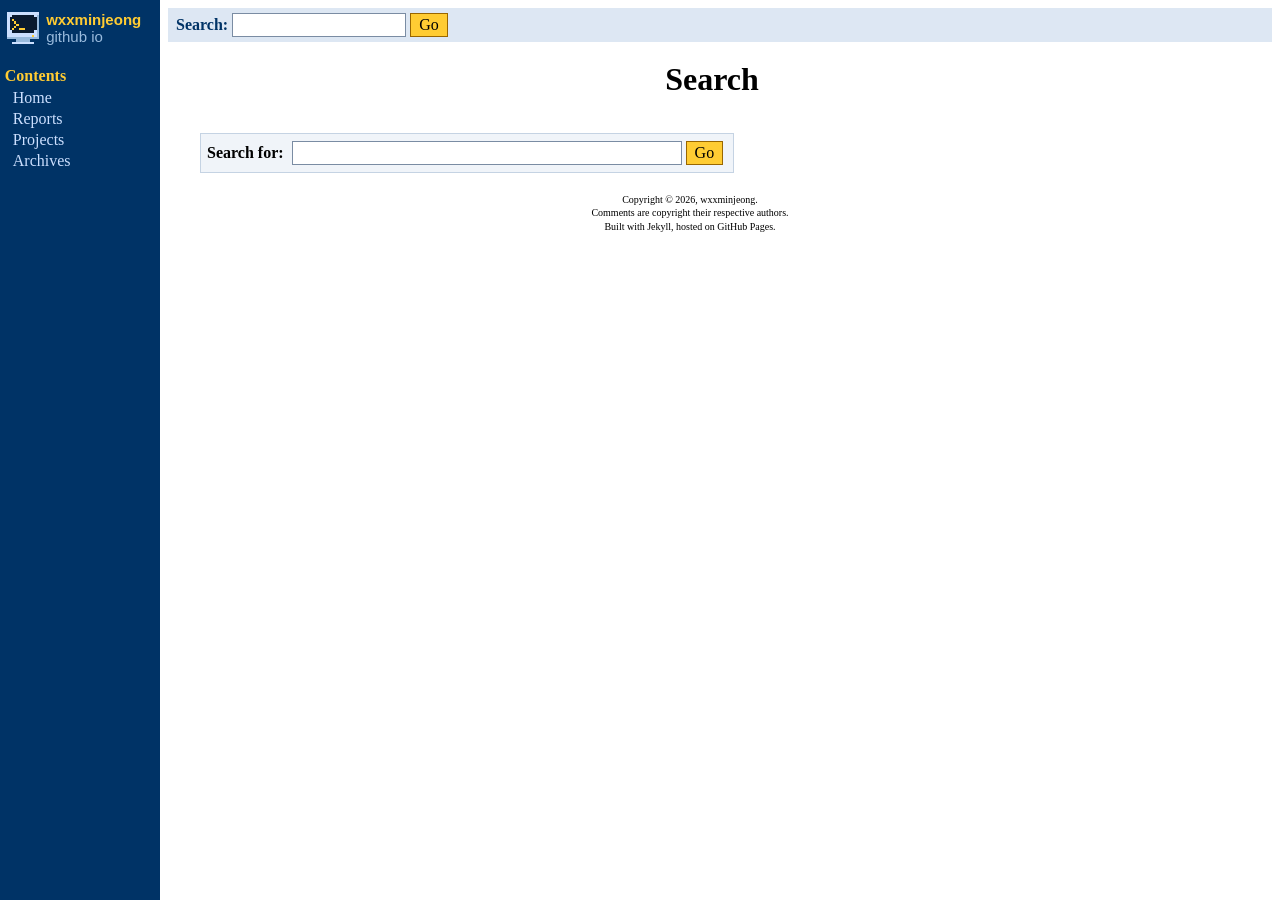
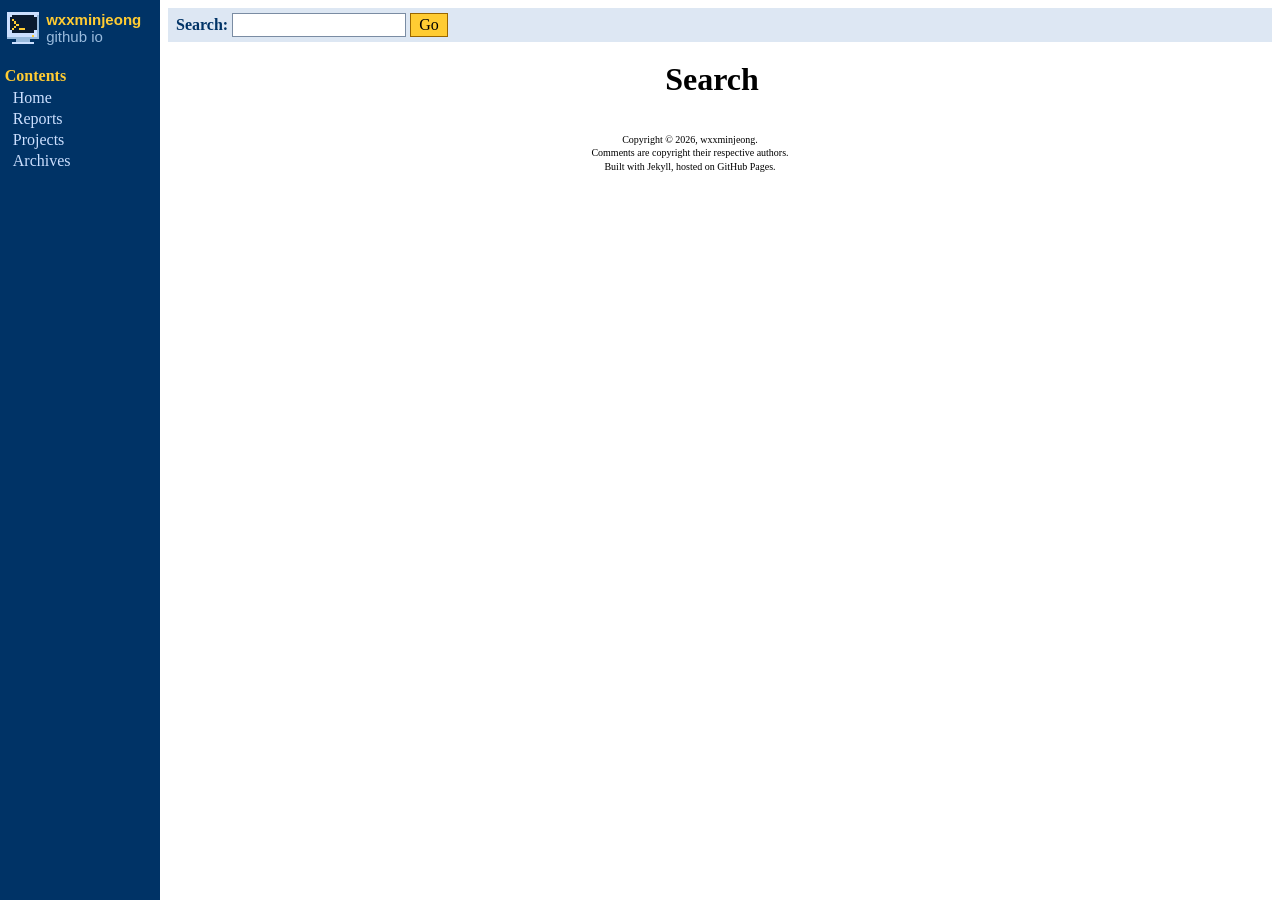
Before and after one commit to wxxminjeong/wxxminjeong.github.io, a Jekyll site: the page built from search.html, in a window 1280 px wide. Built offline with Jekyll 4.4.1, drawn with Linux system fonts in a browser that asks for light colours.

Commit message:
Search page: drop its own search box and reuse the top bar one
Co-Authored-By: Claude Opus 5.5 <noreply@anthropic.com>
Claude-Session: https://claude.ai/code/session_01RuTpTZjHqmqvmhKrHAEBWS

```diff
--- a/_includes/topnav.html
+++ b/_includes/topnav.html
@@ -1,6 +1,6 @@
 <div class="topnav">
 <form action="{{ '/search/' | relative_url }}" method="get" class="inline">
-<label><b>Search:</b> <input type="text" name="q" size="16"></label>
+<label><b>Search:</b> <input type="text" name="q" id="q" size="16"></label>
 <input type="submit" value="Go">
 </form>
 </div>
--- a/assets/js/search.js
+++ b/assets/js/search.js
@@ -5,7 +5,7 @@
   'use strict';
 
   var box = document.getElementById('search-results');
-  var input = document.getElementById('q');
+  var input = document.getElementById('q'); // 위쪽 막대의 검색창
   if (!box || !input) return;
 
   var query = (new URLSearchParams(location.search).get('q') || '').trim();
--- a/search.html
+++ b/search.html
@@ -6,11 +6,6 @@ permalink: /search/
 <h1>Search</h1>
 </div>
 <div class="ArticleText" id="content">
-<form action="" method="get">
-<table class="Form">
-<tr><th>Search for:</th><td><input type="text" name="q" size="40" id="q"> <input type="submit" value="Go"></td></tr>
-</table>
-</form>
 <div id="search-results" data-index="{{ '/search.json' | relative_url }}">
 <noscript><p>Search needs JavaScript.</noscript>
 </div>
```
